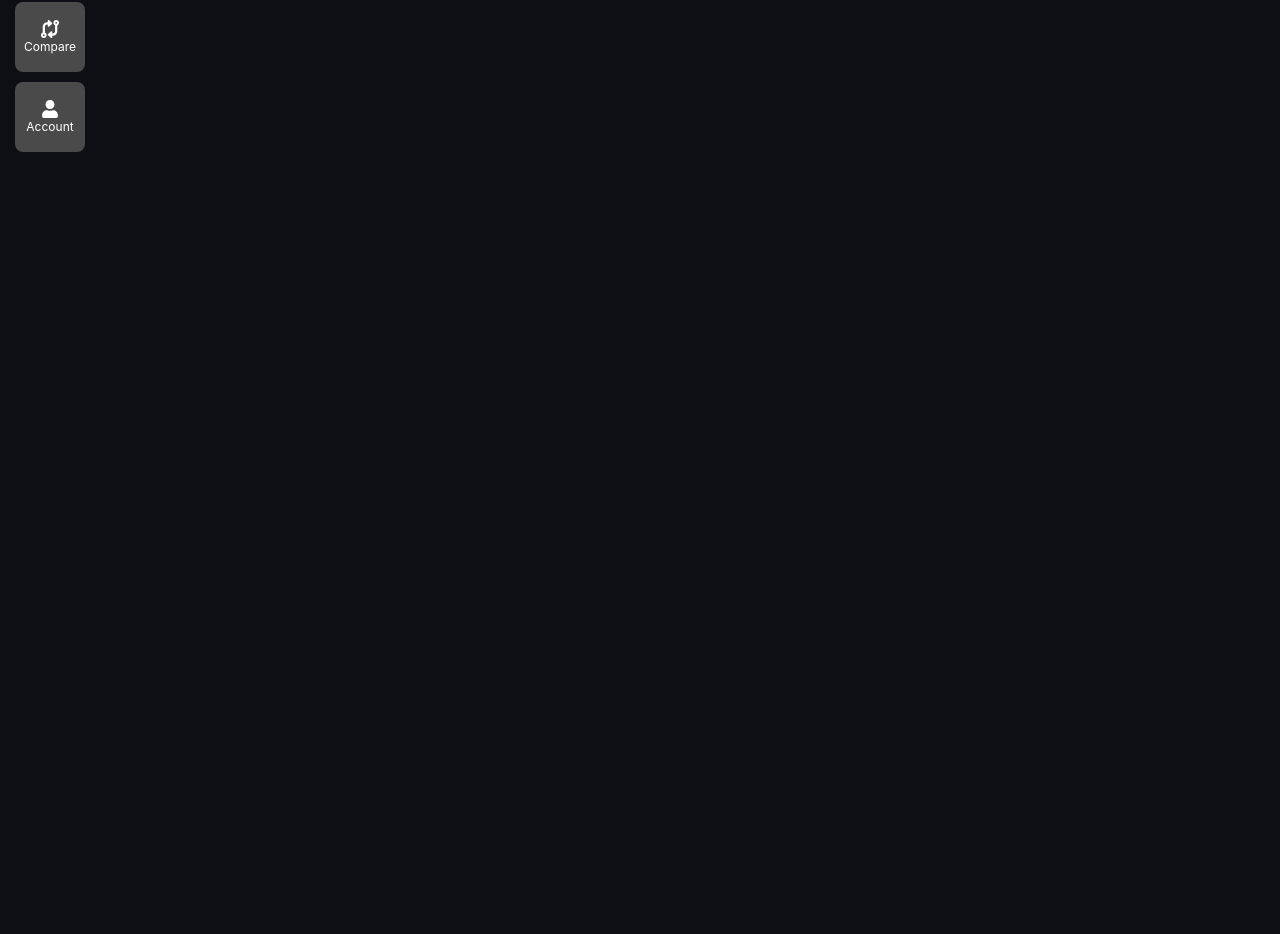
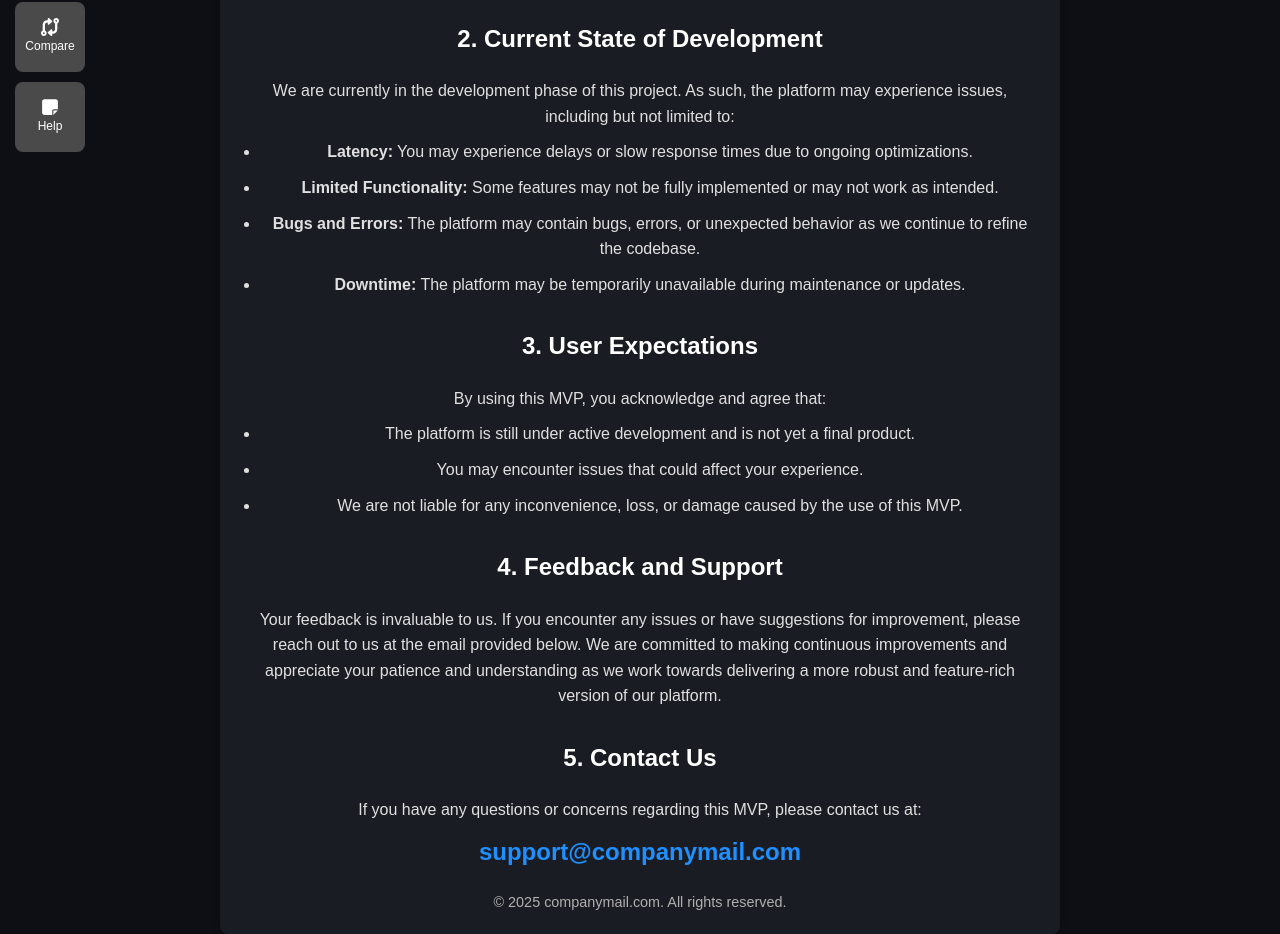
Before and after one commit to kermfiratt/silicon-tables, a React (Create React App) app in the folder client/: page /contact in a window 1280 px wide. Shown: the part 335-1269 px from the top of the page. Before the commit the page ends 800 px from the top, so only its background shows below. Built offline with nearby package versions, Linux system fonts and the light colour scheme.

Commit message:
tehcommit

```diff
--- a/client/src/App.js
+++ b/client/src/App.js
@@ -8,6 +8,7 @@ import Portfolio from './components/Portfolio';
 import BalanceSheet from './components/SidebarDetails/BalanceSheet';
 import Compare from './components/Compare';
 import Report from './components/SidebarDetails/Report';
+import Contact from './components/Contact'
 import './App.css';
 import StockDetailsSidebar from './components/StockDetailsSidebar';
 
@@ -79,6 +80,7 @@ function App() {
             <Route path="/portfolio" element={<Portfolio />} />
             <Route path="/balance-sheet" element={<BalanceSheet />} />
             <Route path="/compare" element={<Compare />} />
+            <Route path="/contact" element={<Contact />} />
             <Route path="/report" element={<Report />} />
           </Routes>
         </div>
--- a/client/src/components/Compare.css
+++ b/client/src/components/Compare.css
@@ -243,3 +243,78 @@
   margin-top: 20px;
   text-align: center;
 }
+
+
+
+/* Loading Spinner */
+.compare-loader {
+  width: 40px; /* Smaller spinner */
+  height: 40px;
+  border-radius: 50%;
+  display: inline-block;
+  position: relative;
+  border: 3px solid;
+  border-color: #FFF #FFF transparent transparent;
+  box-sizing: border-box;
+  animation: rotation 1s linear infinite;
+}
+
+.compare-loader::after,
+.compare-loader::before {
+  content: '';
+  box-sizing: border-box;
+  position: absolute;
+  left: 0;
+  right: 0;
+  top: 0;
+  bottom: 0;
+  margin: auto;
+  border: 3px solid;
+  border-color: transparent transparent #007bff #007bff;
+  width: 32px;
+  height: 32px;
+  border-radius: 50%;
+  animation: rotationBack 0.5s linear infinite;
+  transform-origin: center center;
+}
+
+.compare-loader::before {
+  width: 24px;
+  height: 24px;
+  border-color: #FFF #FFF transparent transparent;
+  animation: rotation 1.5s linear infinite;
+}
+
+@keyframes rotation {
+  0% {
+    transform: rotate(0deg);
+  }
+  100% {
+    transform: rotate(360deg);
+  }
+}
+
+@keyframes rotationBack {
+  0% {
+    transform: rotate(0deg);
+  }
+  100% {
+    transform: rotate(-360deg);
+  }
+}
+
+/* Loading Text */
+.compare-loading-text {
+  margin-top: 12px; /* Reduced margin */
+  font-size: 0.95rem; /* Smaller font size */
+  color: #007bff;
+  font-weight: 500;
+}
+
+/* Loading Container */
+.compare-loading-container {
+  display: flex;
+  flex-direction: column;
+  align-items: center;
+  margin-top: 20px;
+}
--- a/client/src/components/Compare.js
+++ b/client/src/components/Compare.js
@@ -14,6 +14,7 @@ const Compare = () => {
   const [data1, setData1] = useState(null);
   const [data2, setData2] = useState(null);
   const [error, setError] = useState(null);
+  const [loading, setLoading] = useState(false); // Loading state
   const timeoutRef1 = useRef(null);
   const timeoutRef2 = useRef(null);
 
@@ -61,6 +62,9 @@ const Compare = () => {
       return;
     }
 
+    setLoading(true); // Start loading
+    setError(null);
+
     try {
       const [overview1, overview2, earnings1, earnings2, balance1, balance2] = await Promise.all([
         axios.get(`https://www.alphavantage.co/query?function=OVERVIEW&symbol=${stock1}&apikey=${API_KEY}`),
@@ -73,9 +77,10 @@ const Compare = () => {
 
       setData1({ overview: overview1.data, earnings: earnings1.data, balance: balance1.data });
       setData2({ overview: overview2.data, earnings: earnings2.data, balance: balance2.data });
-      setError(null);
     } catch (err) {
       setError("Failed to fetch stock data. Please try again.");
+    } finally {
+      setLoading(false); // Stop loading
     }
   };
 
@@ -221,6 +226,16 @@ const Compare = () => {
 
       <button className="compare-button" onClick={fetchStockData}>Compare</button>
 
+      {/* Loading Spinner and Text */}
+      {loading && (
+        <div className="compare-loading-overlay">
+          <div className="compare-loading-container">
+            <div className="compare-loader"></div>
+            <p className="compare-loading-text">Loading...</p>
+          </div>
+        </div>
+      )}
+
       {data1 && data2 ? (
         <>
           <div className="compare-company-score compare-header">
--- /dev/null
+++ b/client/src/components/Contact.css
@@ -0,0 +1,70 @@
+/* Contact.css */
+body {
+    background-color: #0d0f15; /* Updated background color */
+    color: #e0e0e0; /* Light text for contrast */
+    font-family: 'Arial', sans-serif;
+    line-height: 1.6;
+    margin: 0;
+    padding: 0;
+}
+
+.container {
+    max-width: 800px;
+    margin: 0 auto;
+    padding: 20px;
+    background-color: #1a1c23; /* Slightly lighter dark background */
+    border-radius: 8px;
+    box-shadow: 0 4px 8px rgba(0, 0, 0, 0.2);
+    text-align: center;
+    margin-top: 20px;
+
+}
+
+h1, h2, h3 {
+    color: #ffffff; /* White for headings */
+}
+
+a {
+    color: #1e90ff; /* Bright blue for links */
+    text-decoration: none;
+}
+
+a:hover {
+    text-decoration: underline;
+}
+
+.terms-content {
+    margin-top: 20px;
+}
+
+.terms-content h2 {
+    margin-top: 30px;
+    font-size: 1.5em;
+}
+
+.terms-content p {
+    margin: 10px 0;
+}
+
+.terms-content ul {
+    margin: 10px 0;
+    padding-left: 20px;
+}
+
+.terms-content ul li {
+    margin-bottom: 10px;
+}
+
+.contact-email {
+    font-size: 1.5em; /* Larger font size for email */
+    font-weight: bold;
+    color: #1e90ff; /* Bright blue for email */
+    margin: 20px 0;
+}
+
+footer {
+    text-align: center;
+    margin-top: 20px;
+    font-size: 0.9em;
+    color: #b0b0b0; /* Light gray for footer text */
+}
--- /dev/null
+++ b/client/src/components/Contact.js
@@ -0,0 +1,53 @@
+import React from 'react';
+import './Contact.css';
+
+const Contact = () => {
+    return (
+        <div className="container">
+            <div className="terms-content">
+                <h1>Minimum Viable Product (MVP) Disclaimer</h1>
+                <p><strong>Last Updated:</strong> [Insert Date]</p>
+
+                <h2>1. Introduction</h2>
+                <p>
+                    The current version of our platform is a <strong>Minimum Viable Product (MVP)</strong>. An MVP is an early version of a product that is released with the core features to gather user feedback and validate the concept. While we are actively developing and improving the platform, please note the following:
+                </p>
+
+                <h2>2. Current State of Development</h2>
+                <p>
+                    We are currently in the development phase of this project. As such, the platform may experience issues, including but not limited to:
+                </p>
+                <ul>
+                    <li><strong>Latency:</strong> You may experience delays or slow response times due to ongoing optimizations.</li>
+                    <li><strong>Limited Functionality:</strong> Some features may not be fully implemented or may not work as intended.</li>
+                    <li><strong>Bugs and Errors:</strong> The platform may contain bugs, errors, or unexpected behavior as we continue to refine the codebase.</li>
+                    <li><strong>Downtime:</strong> The platform may be temporarily unavailable during maintenance or updates.</li>
+                </ul>
+
+                <h2>3. User Expectations</h2>
+                <p>
+                    By using this MVP, you acknowledge and agree that:
+                </p>
+                <ul>
+                    <li>The platform is still under active development and is not yet a final product.</li>
+                    <li>You may encounter issues that could affect your experience.</li>
+                    <li>We are not liable for any inconvenience, loss, or damage caused by the use of this MVP.</li>
+                </ul>
+
+                <h2>4. Feedback and Support</h2>
+                <p>
+                    Your feedback is invaluable to us. If you encounter any issues or have suggestions for improvement, please reach out to us at the email provided below. We are committed to making continuous improvements and appreciate your patience and understanding as we work towards delivering a more robust and feature-rich version of our platform.
+                </p>
+
+                <h2>5. Contact Us</h2>
+                <p>If you have any questions or concerns regarding this MVP, please contact us at:</p>
+                <p className="contact-email">support@companymail.com</p>
+            </div>
+            <footer>
+                &copy; 2025 companymail.com. All rights reserved.
+            </footer>
+        </div>
+    );
+};
+
+export default Contact;
--- a/client/src/components/MarketData.js
+++ b/client/src/components/MarketData.js
@@ -13,11 +13,18 @@ const MarketData = () => {
 
   const ALPHA_VANTAGE_KEY = process.env.REACT_APP_ALPHA_VANTAGE_KEY;
 
+  // Ratios for ETFs
+  const ratios = {
+    nasdaq: 250, // NASDAQ Composite Index ≈ 250 * ONEQ price
+    sp500: 10,   // S&P 500 Index ≈ 10 * SPY price
+    dowjones: 100, // Dow Jones Index ≈ 100 * DIA price
+  };
+
   useEffect(() => {
     const fetchMarketData = async () => {
       try {
         const [nasdaq, sp500, dowjones, euroDollar, brent] = await Promise.all([
-          axios.get(`https://www.alphavantage.co/query?function=GLOBAL_QUOTE&symbol=QQQ&apikey=${ALPHA_VANTAGE_KEY}`),
+          axios.get(`https://www.alphavantage.co/query?function=GLOBAL_QUOTE&symbol=ONEQ&apikey=${ALPHA_VANTAGE_KEY}`),
           axios.get(`https://www.alphavantage.co/query?function=GLOBAL_QUOTE&symbol=SPY&apikey=${ALPHA_VANTAGE_KEY}`),
           axios.get(`https://www.alphavantage.co/query?function=GLOBAL_QUOTE&symbol=DIA&apikey=${ALPHA_VANTAGE_KEY}`),
           axios.get(`https://www.alphavantage.co/query?function=CURRENCY_EXCHANGE_RATE&from_currency=EUR&to_currency=USD&apikey=${ALPHA_VANTAGE_KEY}`),
@@ -26,15 +33,15 @@ const MarketData = () => {
 
         const formatNumber = (num) => (num ? parseFloat(num).toFixed(2) : "N/A");
 
-        const getQuoteData = (response) => ({
-          price: formatNumber(response.data?.["Global Quote"]?.["05. price"]),
+        const getQuoteData = (response, ratio = 1) => ({
+          price: formatNumber(response.data?.["Global Quote"]?.["05. price"] * ratio),
           change: formatNumber(response.data?.["Global Quote"]?.["10. change percent"]),
         });
 
         setMarketData({
-          nasdaq: getQuoteData(nasdaq),
-          sp500: getQuoteData(sp500),
-          dowjones: getQuoteData(dowjones),
+          nasdaq: getQuoteData(nasdaq, ratios.nasdaq),
+          sp500: getQuoteData(sp500, ratios.sp500),
+          dowjones: getQuoteData(dowjones, ratios.dowjones),
           euroDollar: {
             rate: formatNumber(euroDollar.data?.['Realtime Currency Exchange Rate']?.['5. Exchange Rate']),
             change: "N/A",
--- a/client/src/components/Sidebar.js
+++ b/client/src/components/Sidebar.js
@@ -1,9 +1,9 @@
 import React, { useEffect, useState } from 'react';
 import { Link, useNavigate } from 'react-router-dom';
-import { FaSearch, FaBuilding, FaHome, FaUser } from 'react-icons/fa';
+import { FaSearch, FaBuilding, FaHome, FaUser, FaPhone, FaBook } from 'react-icons/fa';
 import './Sidebar.css';
 import logo from '../logo.webp';
-import { FaCodeCompare, FaPaperclip } from 'react-icons/fa6';
+import { FaCodeCompare, FaNoteSticky, FaPaperclip, } from 'react-icons/fa6';
 
 const Sidebar = ({ toggleSearch }) => {
   const [latestCompany, setLatestCompany] = useState(null);
@@ -26,6 +26,10 @@ const Sidebar = ({ toggleSearch }) => {
 
   const handleCompareClick = () => {
     navigate('/compare'); // Navigate to Compare page
+  };
+
+  const handleContactClick = () => {
+    navigate('/contact'); // Navigate to Contact page
   };
 
   return (
@@ -68,12 +72,13 @@ const Sidebar = ({ toggleSearch }) => {
           </div>
         </li>
 
-        {/* Account */}
+        {/* Contact */}
         <li>
-          <div className="sidebar-item user" onClick={handleCompanyInfoClick}>
-            <FaUser className="icon" /> Account
+          <div className="sidebar-item user" onClick={handleContactClick}>
+            <FaNoteSticky className="icon" /> Help
           </div>
         </li>
+
       </ul>
     </div>
   );
```
